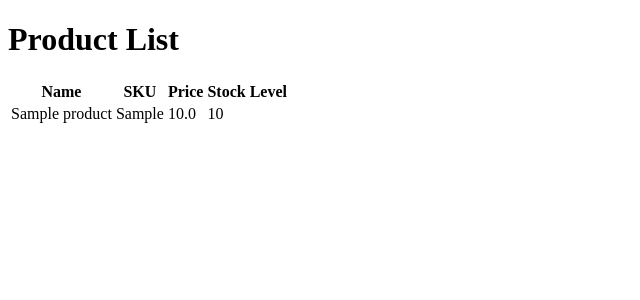
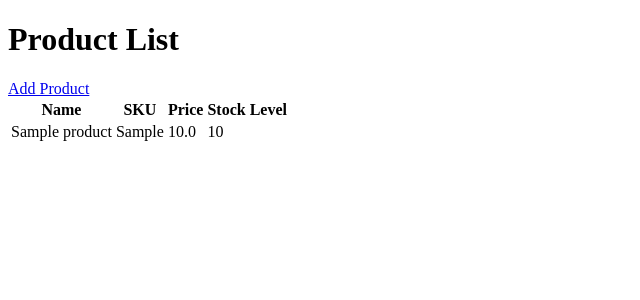
Before and after one commit to jujubear24/inventory_app, a Flask app: page / in a window 1280 px wide. Shown: the top 300 px of the page, without its empty margins (0-640 px from the left). Run offline with Flask 3, Linux system fonts and the light colour scheme; tables that the repository leaves empty hold one stand-in row (values such as "Sample post").

Commit message:
add[product]: Add link to the 'add_product' page

```diff
--- a/templates/products/list.html
+++ b/templates/products/list.html
@@ -2,6 +2,7 @@
 
 {% block content %}
 <h1>Product List</h1>
+<a href="{{ url_for('routes.add_product') }}">Add Product</a>
 <table>
     <thead>
         <tr>
```
